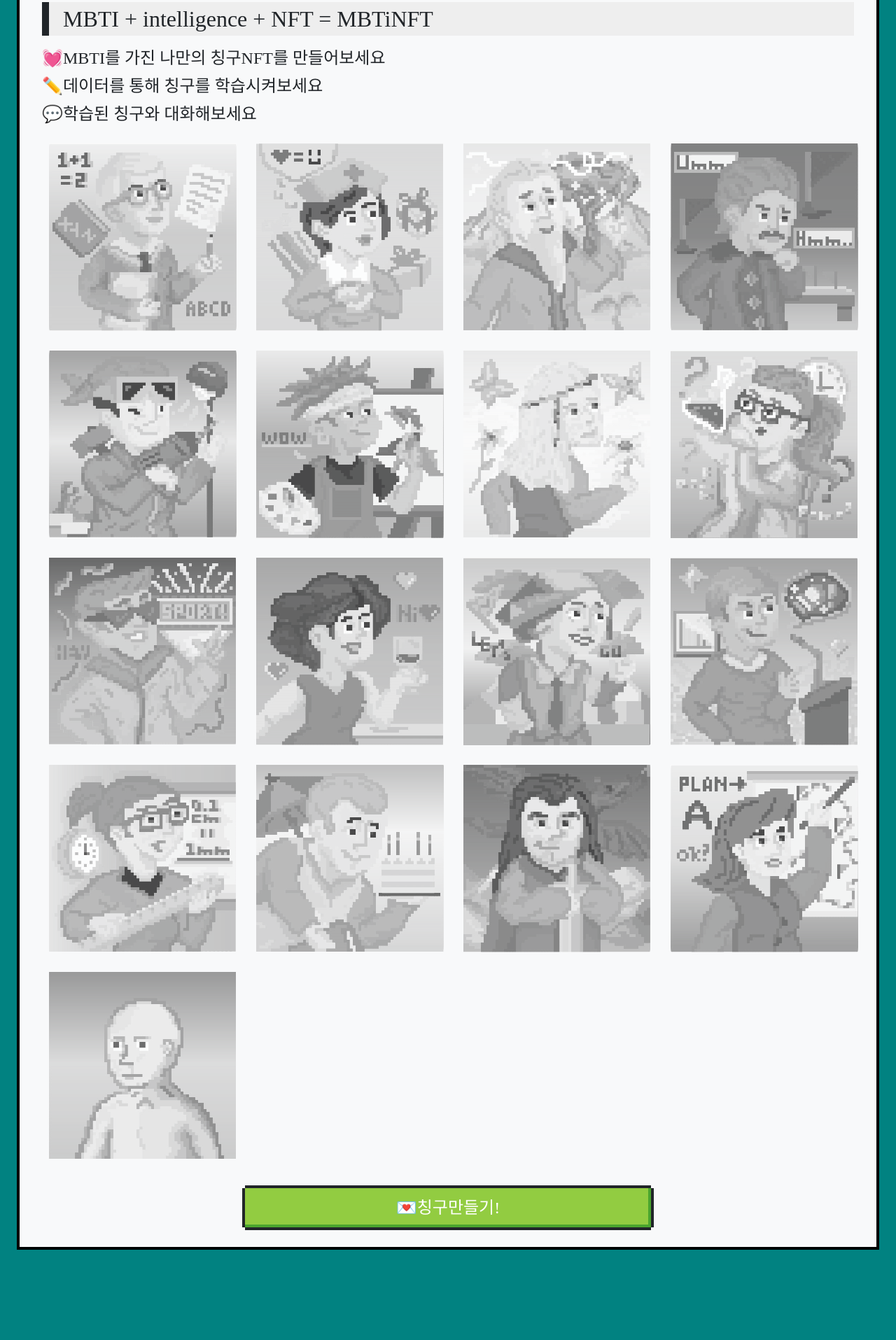
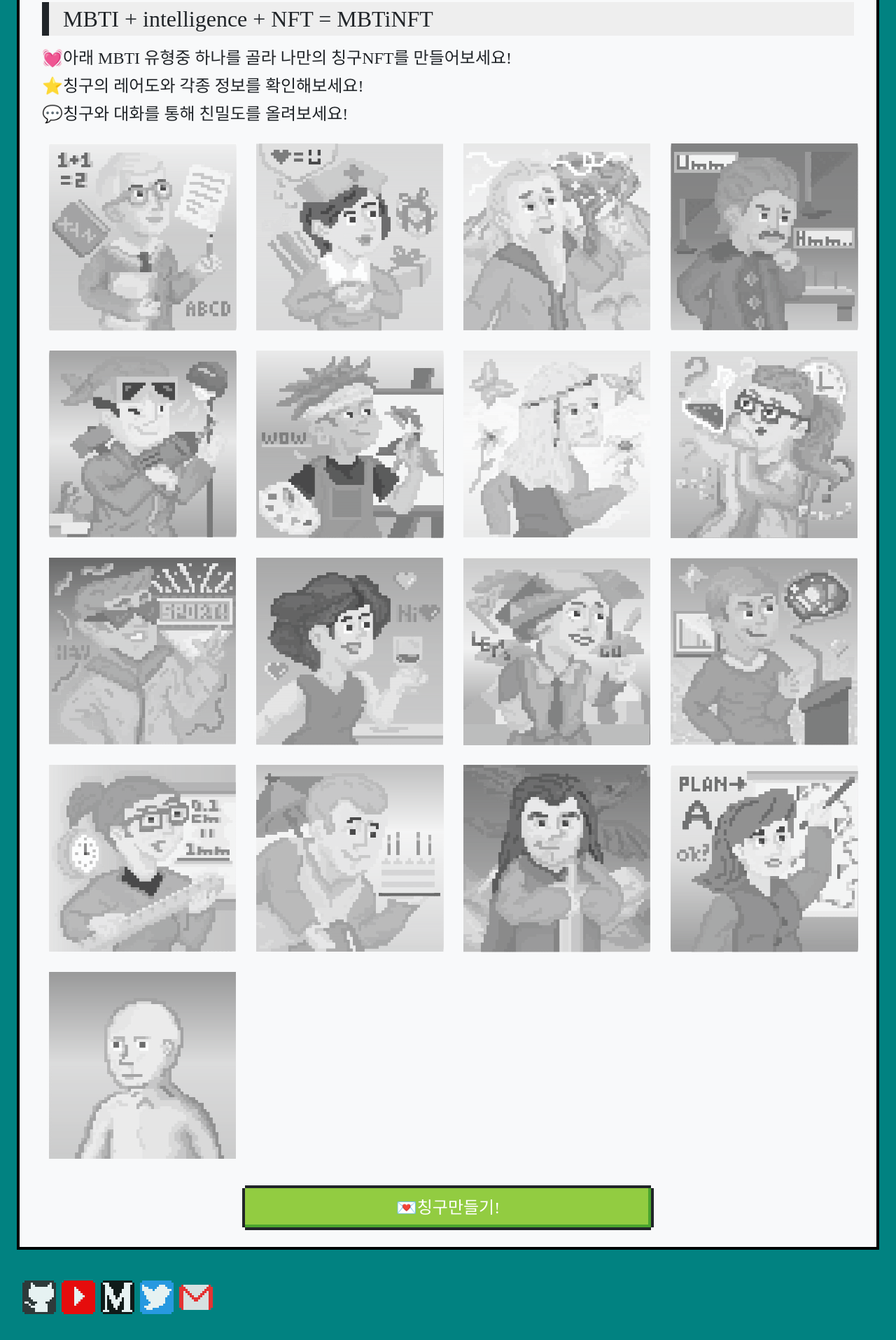
Before and after one commit to D3LAB-DAO/mbtinft-frontend, a website: page frontend/public/index.html in a window 1280 px wide. Shown: the part 185-2100 px from the top of the page at 70% size. Before the commit the page ends 2015 px from the top, so only its background shows below. Drawn offline with nearby package versions, Linux system fonts and the light colour scheme; files whose address does not match are found by name; a web font is replaced by a local one.

Commit message:
add link

```diff
--- a/frontend/public/css/style.css
+++ b/frontend/public/css/style.css
@@ -45,45 +45,6 @@
   }
 }
 
-
-/*
-@media screen and (max-width: 660px) {
-  .stat-profile-sm {
-    display: block;
-  }
-  .stat-profile-md {
-    display: none;
-  }
-  .stat-profile-lg {
-    display: none;
-  }
-}
-
-@media screen and (min-width: 660px) and (max-width: 1200px) {
-  .stat-profile-sm {
-    display: none;
-  }
-  .stat-profile-md {
-    display: block;
-  }
-  .stat-profile-lg {
-    display: none;
-  }
-}
-
-@media screen and (min-width: 1200px) {
-  .stat-profile-sm {
-    display: none;
-  }
-  .stat-profile-md {
-    display: none;
-  }
-  .stat-profile-lg {
-    display: block;
-  }
-}
-*/
-
 :root {
   --main-color: #018281;
   --primary-color: #209cee;
@@ -120,6 +81,25 @@
   bottom: -25px;
   right: -30px;
   visibility: hidden;
+}
+
+.footer {
+  border: 0;
+  padding-top: 0;
+  text-decoration: none;
+}
+
+.footer a:hover {
+  text-decoration: none;
+}
+
+.link-icon {
+  opacity: 0.9;
+}
+
+.link-icon:hover {
+  opacity: 0.4;
+  text-decoration: none;
 }
 
 /* Change balloon background color on hover */
--- a/frontend/public/index.html
+++ b/frontend/public/index.html
@@ -114,9 +114,9 @@
       <p class="title" style="font-size:2rem;">📃 튜토리얼</p>
       <blockquote>MBTI + intelligence + NFT = MBTiNFT</blockquote>
       <p>
-      <h4>💓MBTI를 가진 나만의 칭구NFT를 만들어보세요</h4>
-      <h4>✏️데이터를 통해 칭구를 학습시켜보세요</h4>
-      <h4>💬학습된 칭구와 대화해보세요</h4>
+      <h4>💓아래 MBTI 유형중 하나를 골라 나만의 칭구NFT를 만들어보세요!</h4>
+      <h4>⭐칭구의 레어도와 각종 정보를 확인해보세요!</h4>
+      <h4>💬칭구와 대화를 통해 친밀도를 올려보세요!</h4>
       </p>
       <div class="row" style="padding-bottom:20px;">
         <div class="col-sm-12 col-md-6 col-lg-4 col-xl-3 col-xxl-2">
@@ -557,6 +557,24 @@
     </div>
   </div>
 
+  <div class="nes-container footer">
+    <a href="https://github.com/MBTINFT" target='_blank'>
+      <i type="button" class="nes-icon github is-medium link-icon"></i>
+    </a>
+    <a href="https://youtube.com/playlist?list=PLARB0SINpZ856wShN8I1GMNjkxWF7xlAx" target='_blank'>
+      <i type="button" class="nes-icon youtube is-medium link-icon"></i>
+    </a>
+    <a href="https://medium.com/d3lab-dao" target='_blank'>
+      <i type="button" class="nes-icon medium is-medium link-icon"></i>
+    </a>
+    <a href="https://twitter.com/D3LAB_DAO" target='_blank'>
+      <i type="button" class="nes-icon twitter is-medium link-icon"></i>
+    </a>
+    <a href="mailto:d3lab.dao@gmail.com" target='_blank'>
+      <i type="button" class="nes-icon gmail is-medium link-icon"></i>
+    </a>
+  </div>
+
   <!-- Frontend Scripts -->
   <script src="https://code.jquery.com/jquery-3.4.1.js"></script>
   <script src="https://cdn.jsdelivr.net/npm/bootstrap@5.0.2/dist/js/bootstrap.bundle.min.js"
--- a/frontend/public/js/interface.js
+++ b/frontend/public/js/interface.js
@@ -39,7 +39,7 @@
 
 /* Saved Values on Frontend */
 let current_page = 0;
-let try_page = 0;
+let try_page = -1;
 let msg_count = 0;
 
 let response_length = 128;
@@ -82,7 +82,8 @@
         if (Object.keys(friends_dict).length > 0)
             await updateFriendInfoOnClick(Object.keys(friends_dict)[0]);
 
-        movePageOnClick(try_page);
+        if (try_page != -1)
+            movePageOnClick(try_page);
     }
     else {
         console.log("metamask connection failed!");
@@ -98,6 +99,7 @@
     $('#' + PAGES[current_page]).hide();
     $('#' + PAGES[targetIdx]).show();
     current_page = targetIdx;
+    $("html, body").animate({ scrollTop: 0 }, "fast");
 }
 
 function openConfigOnClick() {
```
